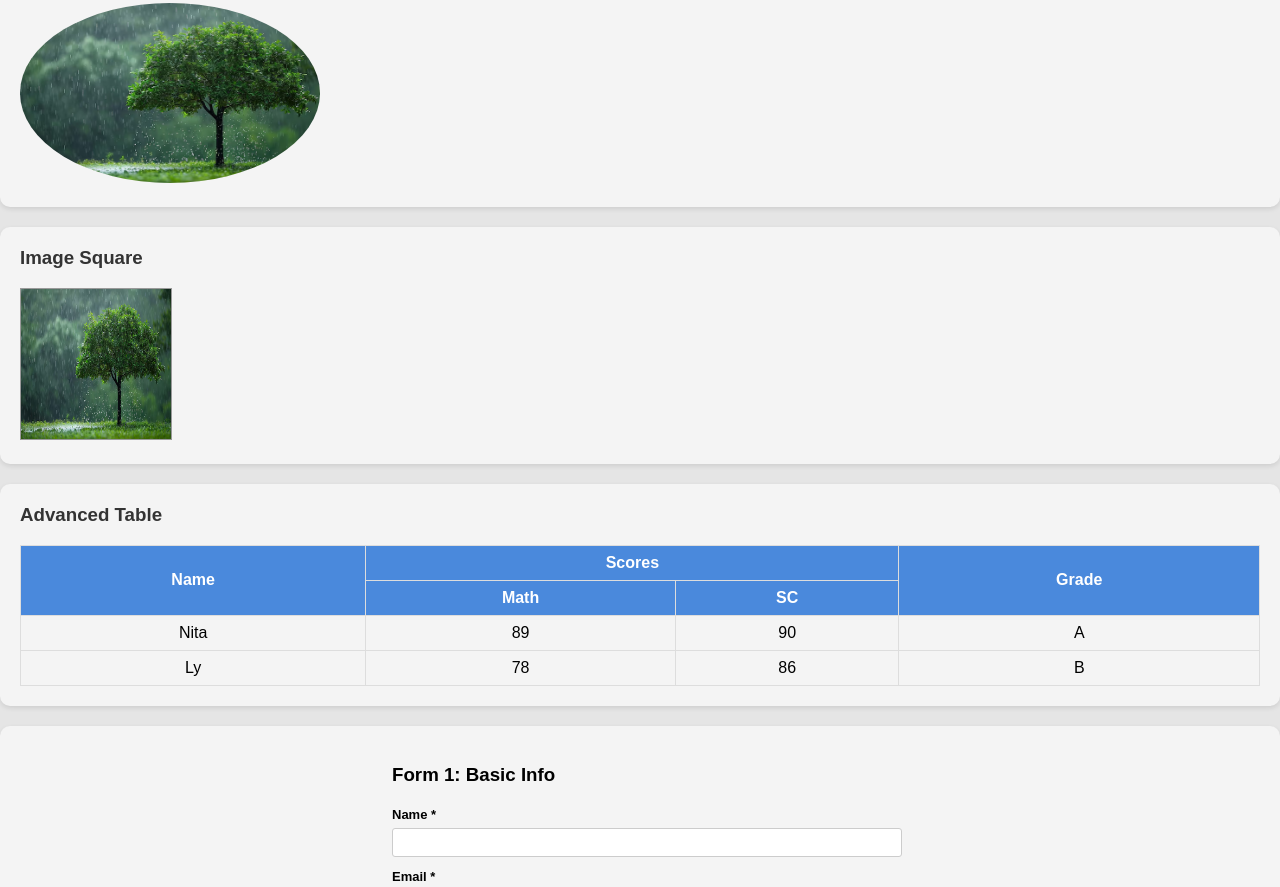
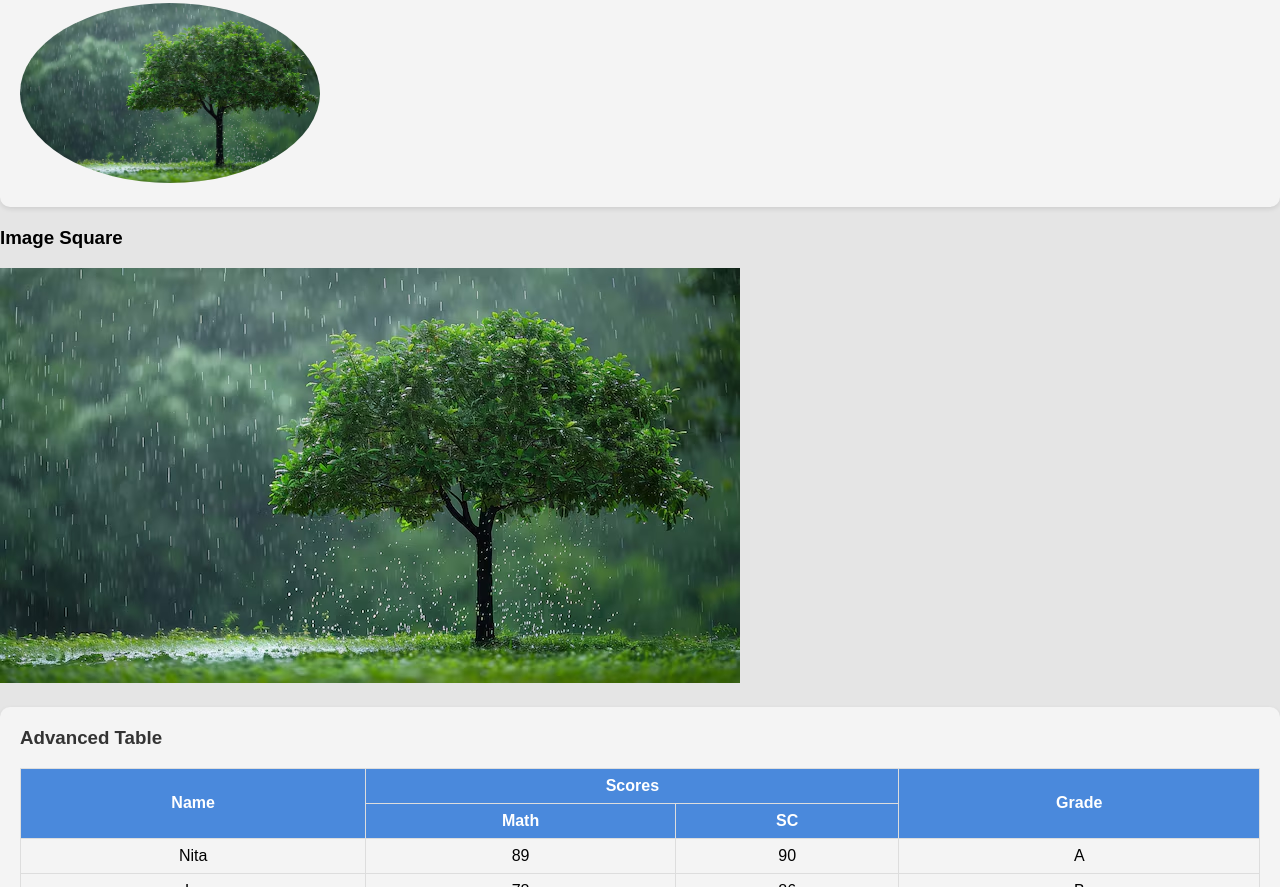
Before and after one commit to malikeo466-droid/Homeworkweek3-4, a plain HTML site: page index.html in a window 1280 px wide. Shown: the part 668-1555 px from the top of the page. Drawn offline with Linux system fonts and the light colour scheme.

```diff
--- a/style.css
+++ b/style.css
@@ -75,23 +75,7 @@
         border-radius: 50%;
         object-fit: cover;
 }
-.square {
-    background: #f4f4f4;
-    padding: 20px;
-    margin: 20px auto;
-    border-radius: 10px;
-    box-shadow: 0 2px 5px rgba(0,0,0,0.1);
-}
-.square h3 {
-    margin-top: 0;
-    color: #333;
-}
-.square img {
-    width: 150px;
-        height: 150px;
-        border-radius: 0;
-        border: 1px solid #999;
-}
+
 .Table {
     background: #f4f4f4;
         padding: 20px;
```
